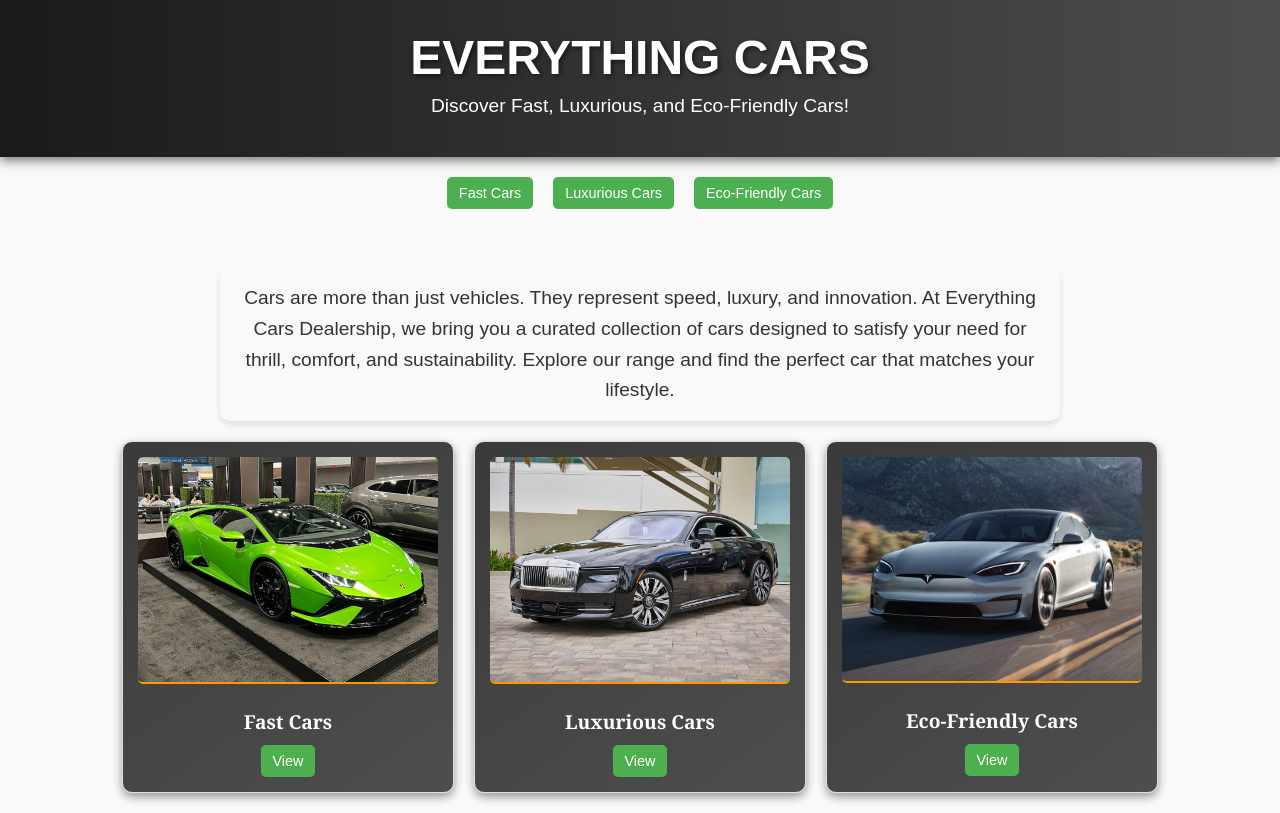
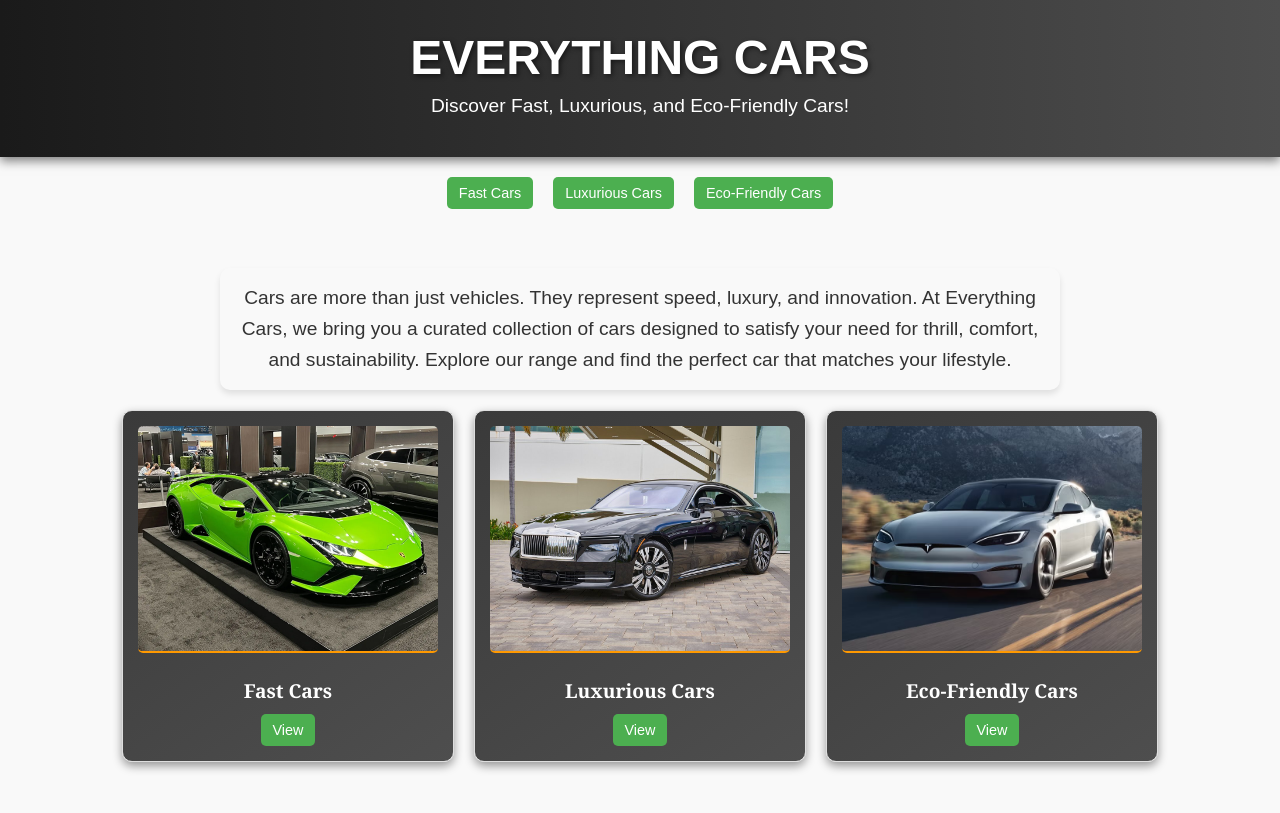
Before and after one commit to Mzahoor98/ET712_, a React (Create React App) app in the folder project2_/: page / in a window 1280 px wide. Built offline with nearby package versions, Linux system fonts and the light colour scheme.

Commit message:
project2

```diff
--- a/project2_/src/home.js
+++ b/project2_/src/home.js
@@ -28,7 +28,7 @@
   return (
     <div className="cars-page">
       <p>Cars are more than just vehicles. They represent speed, luxury, and innovation.
-          At Everything Cars Dealership, we bring you a curated collection of cars
+          At Everything Cars, we bring you a curated collection of cars
           designed to satisfy your need for thrill, comfort, and sustainability.
           Explore our range and find the perfect car that matches your lifestyle.</p>
 
```
